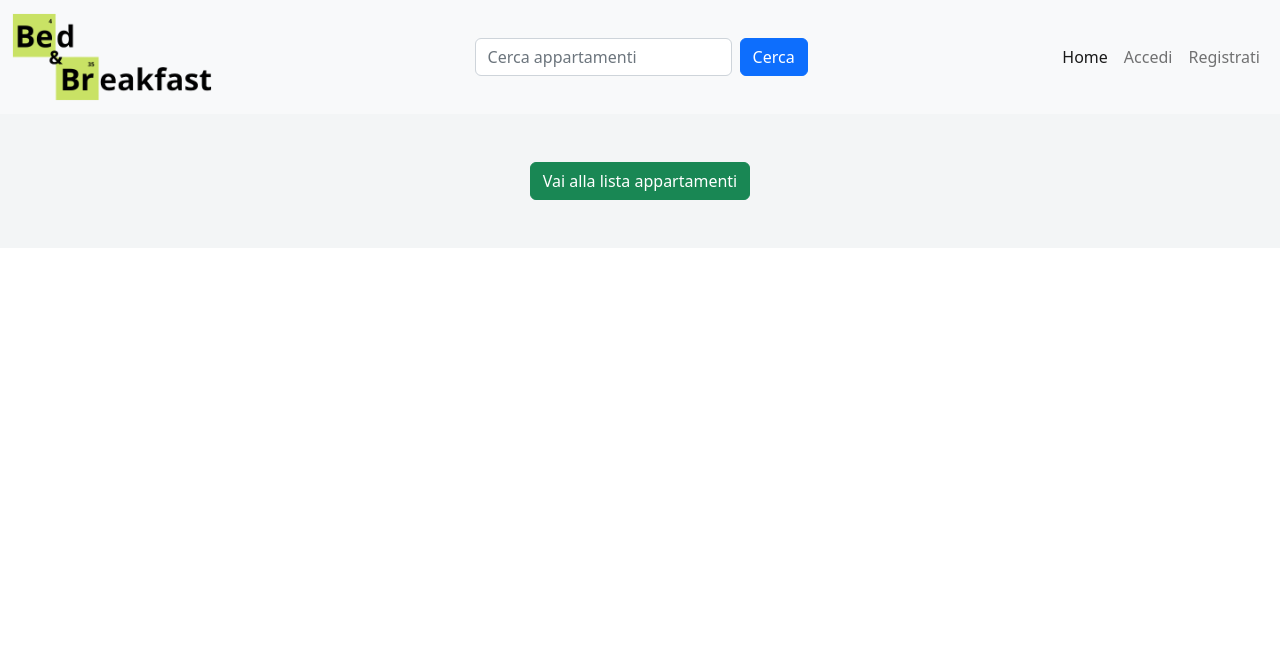
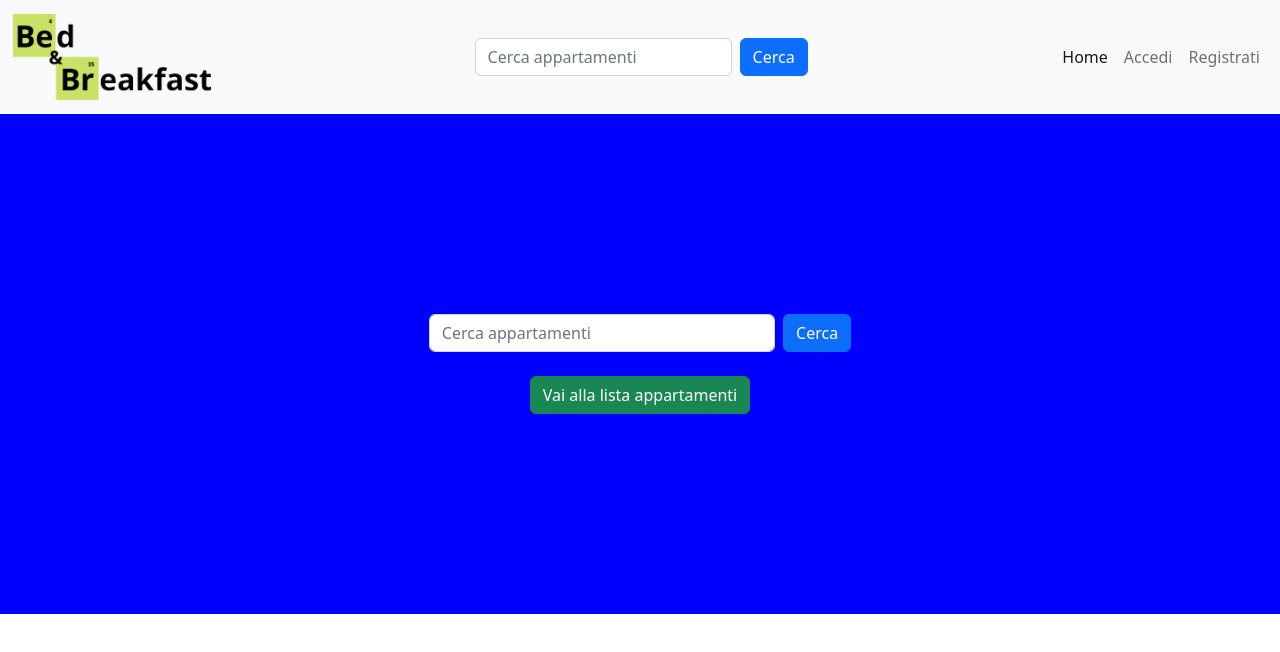
Before and after one commit to andreamorandi/fp-boolbnb-front, a Vue app: page / in a window 1280 px wide. Shown: the top 652 px of the page. Built offline with nearby package versions, Linux system fonts and the light colour scheme.

Commit message:
inizio styleFrontEnd

```diff
--- /dev/null
+++ b/src/components/AppBanner.vue
@@ -0,0 +1,32 @@
+<script>
+export default {
+    name: 'AppBanner'
+}
+</script>
+
+<template>
+ <div class="banner">
+    <div class="search-form">
+        <form class="d-flex" role="search">
+        <input class="form-control search-tab" type="search" placeholder="Cerca appartamenti" aria-label="Cerca appartamenti">
+        <button class="btn btn-primary search-btn ms-2" type="submit">Cerca</button>
+      </form>
+      <a @click.prevent="goList()" class="btn btn-success mt-4" href="">Vai alla lista appartamenti</a>
+    </div>
+ </div>
+</template>
+
+<style lang="scss">
+.banner{
+    width: 100%;
+    background-color: blue;
+
+    .search-form{
+        margin: 0 auto;
+        width: 33%;
+        padding: 200px 0 200px 0;
+        text-align: center;
+
+    }
+}
+</style>
--- a/src/pages/HomePage.vue
+++ b/src/pages/HomePage.vue
@@ -1,22 +1,24 @@
 <script>
 import { store } from '../store';
+import AppBanner from '../components/AppBanner.vue';
 
 export default {
-    name: 'HomePage',
+    name: "HomePage",
     methods: {
         goList() {
-            this.$router.push({ name: 'apartments' });
+            this.$router.push({ name: "apartments" });
         }
-    }
+    },
+    components: { AppBanner }
 }
 </script>
 
 <template>
     <main>
-        <div class="container">
-            <div class="text-center p-5">
-                <a @click.prevent="goList()" class="btn btn-success" href="">Vai alla lista appartamenti</a>
-            </div>
-        </div>
+        <!-- <div class="container">
+            <div class="text-center p-5"> -->
+                <AppBanner></AppBanner>
+            <!-- </div>
+        </div> -->
     </main>
 </template>
```
